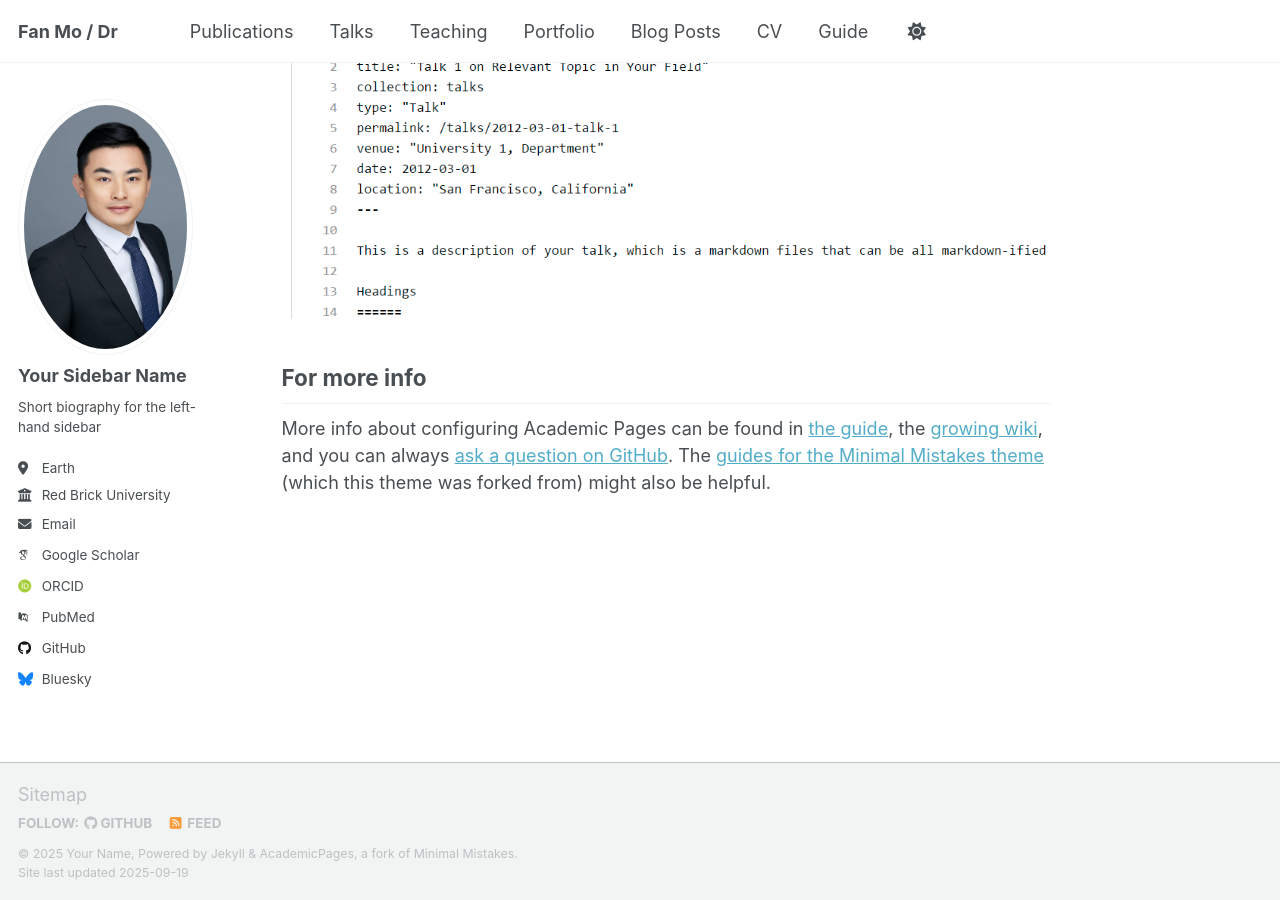
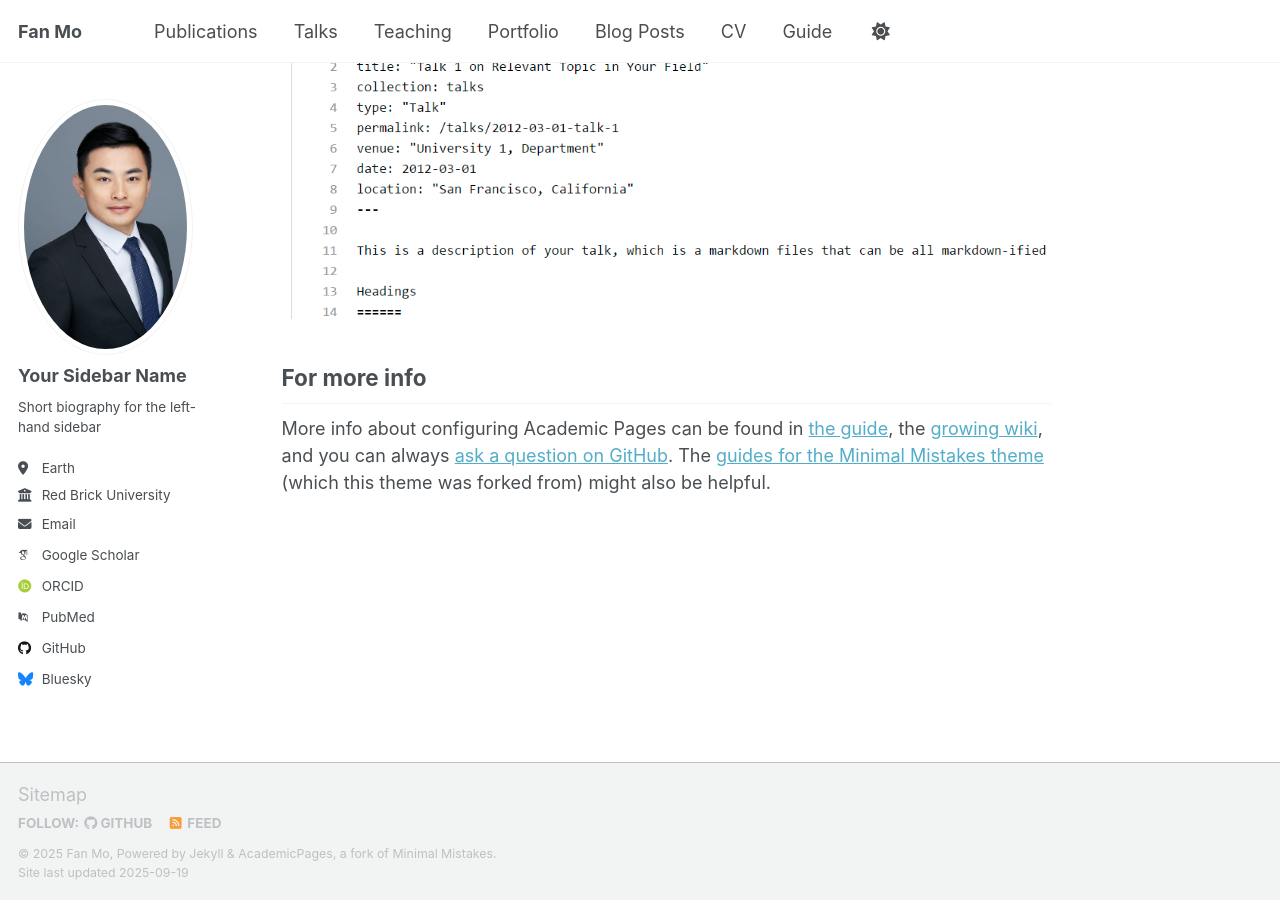
Before and after one commit to fanmo-intro/fanmo-intro.github.io, a Jekyll site: the page built from _pages/about.md, in a window 1280 px wide and 900 px high, scrolled down 2880 px. Built offline with Jekyll 4.4.1, drawn with Linux system fonts in a browser that asks for light colours; some web fonts are replaced; a script that is not in the unit is left out; some of the changed lines change nothing that is shown.

Commit message:
Update _config.yml

```diff
--- a/_config.yml
+++ b/_config.yml
@@ -7,16 +7,16 @@
 # server process.
 
 # Basic Site Settings
-locale                   : "en-US"
-site_theme               : "default" # Currently available options are "default", "air"
-title                    : "Fan Mo / Dr"
-title_separator          : "-"
-name                     : &name "Your Name"
-description              : &description "Your Name's academic portfolio"   # Update this with a general description of your site, this is the default if not overridden by a page
-url                      : https://academicpages.github.io # The base hostname & protocol for your site e.g. "https://[your GitHub username].github.io",
-                                                           # or if you already have some other page hosted on Github then use "https://[your GitHub username].github.io/[Your Repo Name]"
-baseurl                  : "" # the subpath of your site, e.g. "/blog"
-repository               : "academicpages/academicpages.github.io"
+locale         : "en-US"
+site_theme     : "default"
+title          : "Fan Mo"
+title_separator: "-"
+name           : &name "Fan Mo"
+description    : &description "Fan Mo's academic portfolio"
+url            : "https://fanmo-intro.github.io"   # main site root
+baseurl        : ""                                 # keep empty for main site
+repository     : "fanmo-intro/fanmo-intro.github.io"
+
 
 # Site Author - The following control what appear as part of the author content on the side bar.
 #               If a field is blank the icon and link will not appear, otherwise it will be shown.
```
